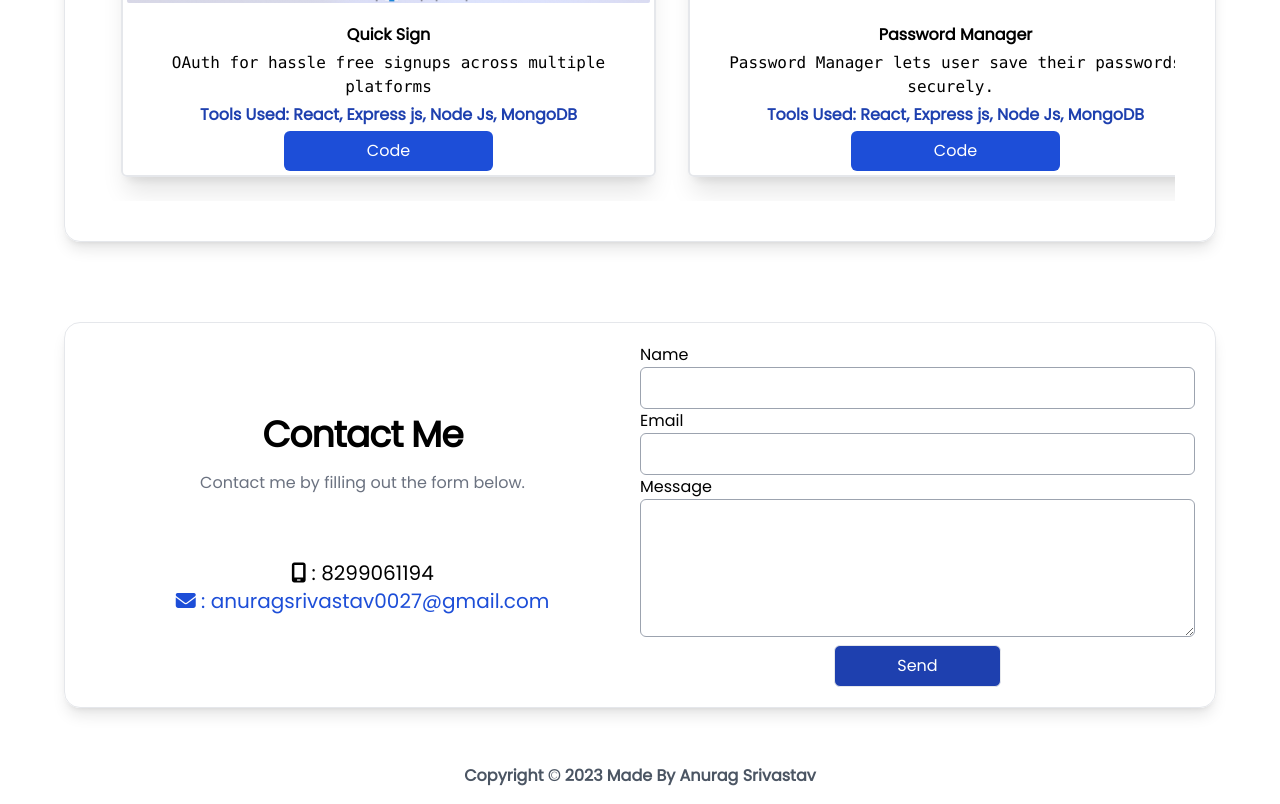
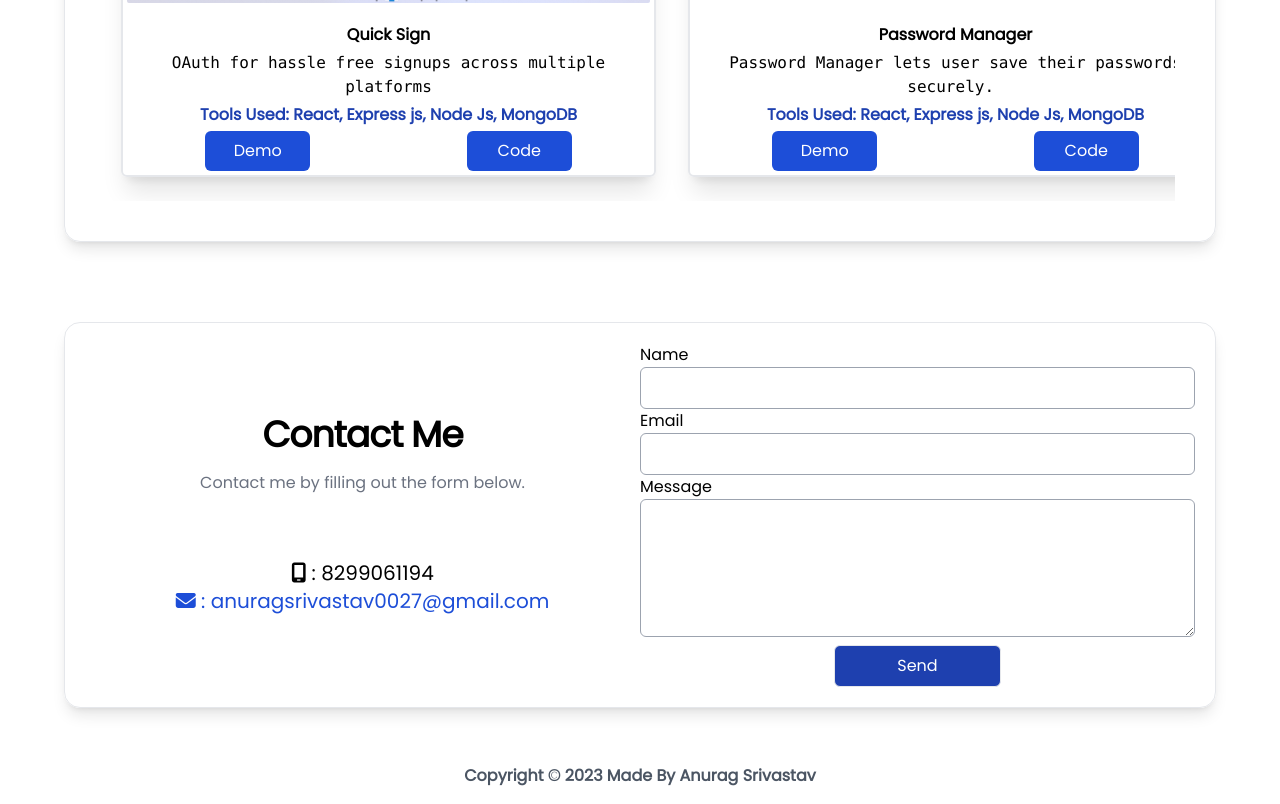
Before and after one commit to anurag-327/react-portfolio, a React (Vite) app: page / in a window 1280 px wide. Shown: the part 2100-2904 px from the top of the page. Built offline with nearby package versions, Linux system fonts and the light colour scheme; a web font is replaced by a local one.

Commit message:
v-0.5 project demo updates

```diff
--- a/src/components/navbar.jsx
+++ b/src/components/navbar.jsx
@@ -50,7 +50,7 @@ function Navbar({},ref) {
                     <li onClick={() =>document.getElementById('about').scrollIntoView({ behavior: "smooth" })} className='hover:text-orange-600 cursor-pointer'>About Me</li>
                     <li onClick={() =>document.getElementById('projects').scrollIntoView({ behavior: "smooth" })} className='hover:text-orange-600 cursor-pointer'>Projects</li>
                     <li onClick={() =>document.getElementById('skills').scrollIntoView({ behavior: "smooth" })} className='hover:text-orange-600 cursor-pointer'>Skills</li>
-                    <li  className='hover:text-orange-600 cursor-pointer'><a href="https://drive.google.com/file/d/1E8kZZE0KjLXOQJPW9Dph_6MRHwyT9N6r/view?usp=sharing" target="blank" ><i class="fa-regular mr-1 fa-file"></i>Resume</a></li>
+                    <li  className='hover:text-orange-600 cursor-pointer'><a href="https://drive.google.com/file/d/1E8kZZE0KjLXOQJPW9Dph_6MRHwyT9N6r/view?usp=sharing" target="blank" ><i className="fa-regular mr-1 fa-file"></i>Resume</a></li>
                 </ul>
         </div>
 
--- a/src/components/project.jsx
+++ b/src/components/project.jsx
@@ -10,7 +10,13 @@ const Project = ({item}) => {
             <h2 className='font-bold'>{item.name}</h2>
             <h2 className='font-mono'>{item.description}</h2>
             <p className='font-bold   text-blue-800'>Tools Used: {item.toolsused}</p>
-            <a className='p-2 w-[40%] m-auto bg-blue-700 rounded-md text-white' href={item.link} target="blank">Code</a>
+            <div className='w-full flex'>
+              {
+                item.link.length>0&&
+                <a className='p-2 w-[20%] m-auto bg-blue-700 rounded-md text-white' href={item.link} target="blank">Demo</a>
+              }
+                <a className='p-2 w-[20%] m-auto bg-blue-700 rounded-md text-white' href={item.code} target="blank">Code</a>
+            </div>
         </div>
 
     </div>
--- a/src/components/projects.jsx
+++ b/src/components/projects.jsx
@@ -28,7 +28,8 @@ const Projects = () => {
             description:"OAuth for hassle free signups across multiple platforms",
             toolsused:"React, Express js, Node Js, MongoDB",
             image:quicksign,
-            link:"https://github.com/anurag-327/QuickSign"
+            code:"https://github.com/anurag-327/QuickSign",
+            link:"https://quick-sign.vercel.app"
         },
         {
             id:2,
@@ -36,7 +37,8 @@ const Projects = () => {
             description:"Password Manager lets user save their passwords securely. ",
             toolsused:"React, Express js, Node Js, MongoDB",
             image:passwordmanager,
-            link:"https://github.com/anurag-327/PasswordManager"
+            code:"https://github.com/anurag-327/PasswordManager",
+            link:"https://my-vault-pm.vercel.app"
         },
         {
             id:3,
@@ -44,7 +46,8 @@ const Projects = () => {
             description:"Real time One to One Chat app.",
             toolsused:"React, Express js, Node Js, MongoDB",
             image:chatapp,
-            link:"https://github.com/anurag-327/Chat-App"
+            code:"https://github.com/anurag-327/Chat-App",
+            link:""
         },
         {
             id:4,
@@ -52,7 +55,8 @@ const Projects = () => {
             description:"E-Commmerce Website built On React.",
             toolsused:"React, Express js, Node Js, MongoDB",
             image:ecommerce,
-            link:"https://github.com/anurag-327/E-Commerce"
+            code:"https://github.com/anurag-327/E-Commerce",
+            link:""
         },
         {
             id:5,
@@ -60,7 +64,8 @@ const Projects = () => {
             description:"Codemon is a web project that helps user compile their code and use platform to solve DSA Problems. ",
             toolsused:"HTML, CSS, JS, EJS, Express js, MongoDB",
             image:codemon,
-            link:"https://github.com/anurag-327/Codemon"
+            code:"https://github.com/anurag-327/Codemon",
+            link:""
         },
         {
             id:6,
@@ -68,7 +73,8 @@ const Projects = () => {
             description:"Car Rental System is a Web Project that helps user to rent out cars for short period. ",
             toolsused:"HTML, CSS, JS, EJS, Express js, MongoDB",
             image:carrental,
-            link:"https://github.com/anurag-327/Car-Rental-System"
+            code:"https://github.com/anurag-327/Car-Rental-System",
+            link:""
         },
         {
             id:7,
@@ -76,7 +82,8 @@ const Projects = () => {
             description:"This project is a clone of Google keep notes that gives user flexibility of adding, deleting, updating and restoring deleted notes.",
             toolsused:"HTML, CSS, JS, EJS, Express js, MongoDB",
             image:notes,
-            link:"https://github.com/anurag-327/Google-Keep-Notes"
+            code:"https://github.com/anurag-327/Google-Keep-Notes",
+            link:""
         },
         {
             id:8,
@@ -84,7 +91,8 @@ const Projects = () => {
             description:"My Portfolio website containing details of my Skils, Projects and Educational Details",
             toolsused:"HTML, CSS, JS",
             image:portfolio,
-            link:"https://github.com/anurag-327/Portfolio-site"
+            link:"https://github.com/anurag-327/Portfolio-site",
+            link:"https://portfolio-anurag-sri.netlify.app"
         },
         {
             id:9,
@@ -92,7 +100,8 @@ const Projects = () => {
             description:"clone of Netflix's UI",
             toolsused:"HTML, CSS, JS",
             image:netflix,
-            link:"https://github.com/anurag-327/Netflix-UI-clone"
+            code:"https://github.com/anurag-327/Netflix-UI-clone",
+            link:""
         }
     ]
   return (
```
